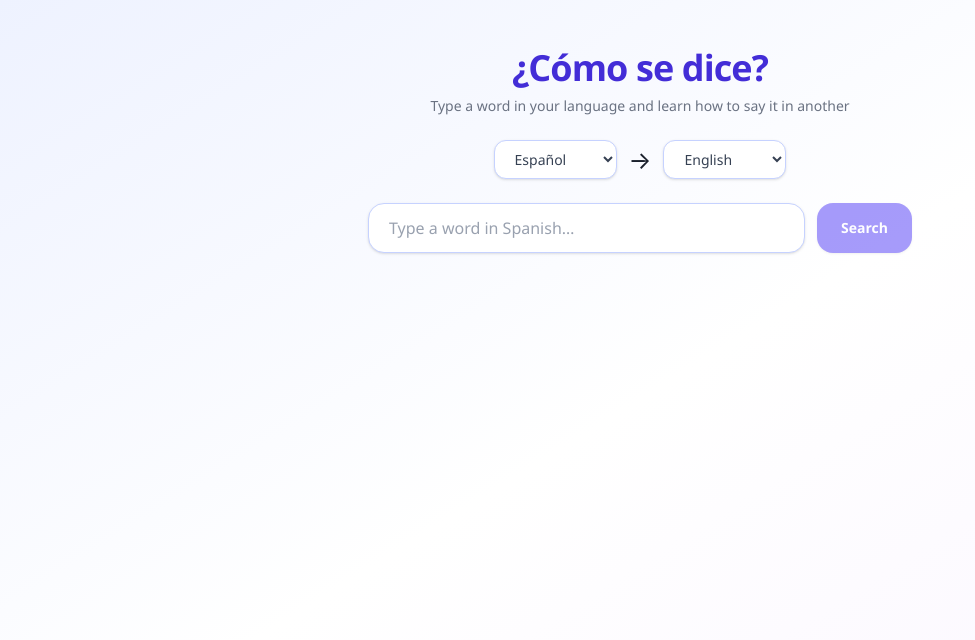
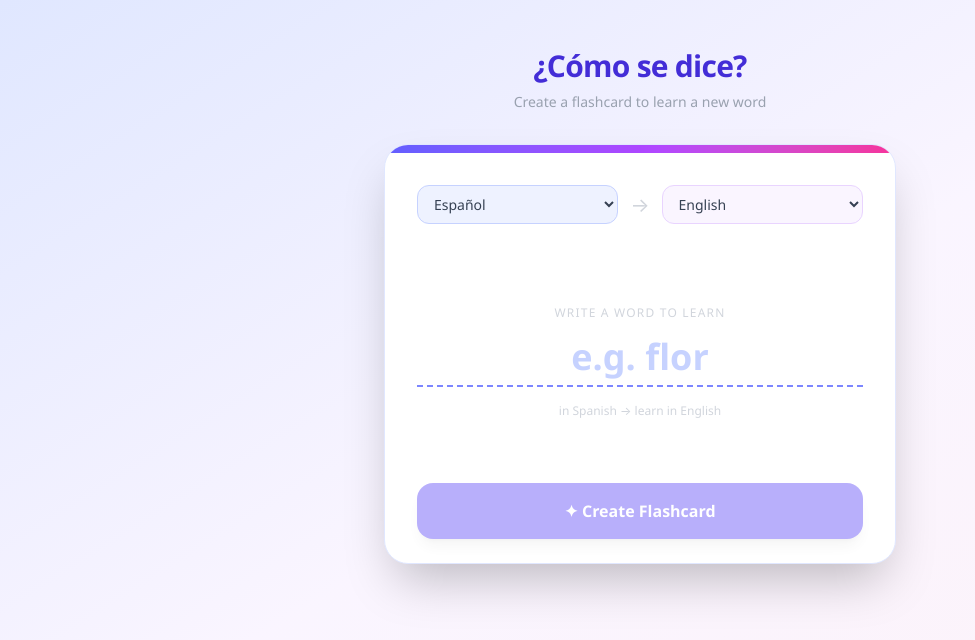
Before and after one commit to ahajessica/como-se-dice, a Next.js app: page / in a window 1280 px wide. Shown: the top 640 px of the page, without its empty margins (0-975 px from the left). Built offline with nearby package versions, Linux system fonts and the light colour scheme.

Commit message:
Redesign as interactive flipping flashcard — front has word input, back reveals translation with 3D flip animation

```diff
--- a/app/page.tsx
+++ b/app/page.tsx
@@ -1,8 +1,6 @@
 "use client";
 
-import { useState } from "react";
-import SearchBar from "@/components/SearchBar";
-import Flashcard from "@/components/Flashcard";
+import { useState, FormEvent } from "react";
 import WordDetails from "@/components/WordDetails";
 
 export type WordData = {
@@ -33,15 +31,18 @@ const LANGUAGES = [
 export default function Home() {
   const [fromLang, setFromLang] = useState("Spanish");
   const [toLang, setToLang] = useState("English");
+  const [word, setWord] = useState("");
   const [wordData, setWordData] = useState<WordData | null>(null);
   const [loading, setLoading] = useState(false);
   const [error, setError] = useState<string | null>(null);
+  const [flipped, setFlipped] = useState(false);
 
-  const handleSearch = async (word: string) => {
-    if (!word.trim()) return;
+  const handleSubmit = async (e: FormEvent) => {
+    e.preventDefault();
+    if (!word.trim() || loading) return;
     setLoading(true);
     setError(null);
-    setWordData(null);
+    setFlipped(false);
 
     try {
       const res = await fetch("/api/translate", {
@@ -52,6 +53,7 @@ export default function Home() {
       const data = await res.json();
       if (!res.ok || data.error) throw new Error(data.error ?? `Server error ${res.status}`);
       setWordData(data);
+      setTimeout(() => setFlipped(true), 100);
     } catch (e) {
       setError(e instanceof Error ? e.message : "Something went wrong");
     } finally {
@@ -59,36 +61,54 @@ export default function Home() {
     }
   };
 
+  const handleReset = () => {
+    setFlipped(false);
+    setTimeout(() => {
+      setWordData(null);
+      setWord("");
+      setError(null);
+    }, 400);
+  };
+
   return (
-    <main className="min-h-screen bg-gradient-to-br from-indigo-50 via-white to-purple-50">
-      {/* Header */}
-      <header className="pt-12 pb-6 text-center px-4">
-        <h1 className="text-4xl font-bold tracking-tight text-indigo-700">
-          ¿Cómo se dice?
-        </h1>
-        <p className="mt-2 text-gray-500 text-sm">
-          Type a word in your language and learn how to say it in another
-        </p>
-      </header>
+    <main className="min-h-screen bg-gradient-to-br from-indigo-100 via-purple-50 to-pink-50 flex flex-col items-center px-4 py-12">
+      {/* Title */}
+      <h1 className="text-3xl font-bold text-indigo-700 mb-2 tracking-tight">¿Cómo se dice?</h1>
+      <p className="text-gray-400 text-sm mb-8">Create a flashcard to learn a new word</p>
 
-      {/* Language selector */}
-      <div className="flex items-center justify-center gap-3 px-4 mb-6 flex-wrap">
+      {/* Flip card */}
+      <div className="w-full max-w-lg" style={{ perspective: "1200px" }}>
+        <div
+          className="relative w-full transition-transform duration-700 ease-in-out"
+          style={{
+            transformStyle: "preserve-3d",
+            transform: flipped ? "rotateY(180deg)" : "rotateY(0deg)",
+            minHeight: "420px",
+          }}
+        >
+          {/* FRONT — blank card / input */}
+          <div
+            className="absolute inset-0 rounded-3xl bg-white shadow-2xl border border-indigo-100 overflow-hidden"
+            style={{ backfaceVisibility: "hidden" }}
+          >
+            <div className="h-2 bg-gradient-to-r from-indigo-500 via-purple-500 to-pink-500" />
+            <div className="p-8 flex flex-col h-full">
+              {/* Language selectors */}
+              <div className="flex items-center gap-3 mb-8 flex-wrap">
                 <select
                   value={fromLang}
                   onChange={(e) => setFromLang(e.target.value)}
-          className="rounded-xl border border-indigo-200 bg-white px-4 py-2 text-sm font-medium text-gray-700 shadow-sm focus:outline-none focus:ring-2 focus:ring-indigo-400"
+                  className="flex-1 rounded-xl border border-indigo-200 bg-indigo-50 px-3 py-2 text-sm font-medium text-gray-700 focus:outline-none focus:ring-2 focus:ring-indigo-400"
                 >
                   {LANGUAGES.map((l) => (
                     <option key={l.code} value={l.code}>{l.label}</option>
                   ))}
                 </select>
-
-        <span className="text-2xl select-none">→</span>
-
+                <span className="text-xl text-gray-300 select-none">→</span>
                 <select
                   value={toLang}
                   onChange={(e) => setToLang(e.target.value)}
-          className="rounded-xl border border-indigo-200 bg-white px-4 py-2 text-sm font-medium text-gray-700 shadow-sm focus:outline-none focus:ring-2 focus:ring-indigo-400"
+                  className="flex-1 rounded-xl border border-purple-200 bg-purple-50 px-3 py-2 text-sm font-medium text-gray-700 focus:outline-none focus:ring-2 focus:ring-purple-400"
                 >
                   {LANGUAGES.map((l) => (
                     <option key={l.code} value={l.code}>{l.label}</option>
@@ -96,24 +116,132 @@ export default function Home() {
                 </select>
               </div>
 
-      {/* Search */}
-      <div className="max-w-xl mx-auto px-4 mb-10">
-        <SearchBar onSearch={handleSearch} loading={loading} placeholder={`Type a word in ${fromLang}…`} />
+              {/* Card writing area */}
+              <form onSubmit={handleSubmit} className="flex flex-col flex-1 gap-4">
+                <div className="flex-1 flex flex-col items-center justify-center gap-4">
+                  <p className="text-xs uppercase tracking-widest text-gray-300">Write a word to learn</p>
+                  <input
+                    type="text"
+                    value={word}
+                    onChange={(e) => setWord(e.target.value)}
+                    placeholder={`e.g. flor`}
+                    disabled={loading}
+                    autoFocus
+                    className="w-full text-center text-4xl font-bold text-indigo-700 placeholder:text-indigo-200 bg-transparent border-b-2 border-dashed border-indigo-200 focus:border-indigo-400 focus:outline-none pb-2 transition-colors"
+                  />
+                  <p className="text-xs text-gray-300">in {fromLang} → learn in {toLang}</p>
                 </div>
 
-      {/* Error */}
                 {error && (
-        <div className="max-w-xl mx-auto px-4 mb-6">
-          <div className="bg-red-50 border border-red-200 text-red-700 rounded-xl p-4 text-sm">
-            {error}
+                  <p className="text-red-400 text-xs text-center">{error}</p>
+                )}
+
+                <button
+                  type="submit"
+                  disabled={loading || !word.trim()}
+                  className="w-full rounded-2xl bg-indigo-600 py-4 text-white font-semibold text-base shadow-lg hover:bg-indigo-700 transition disabled:opacity-40 disabled:cursor-not-allowed flex items-center justify-center gap-2"
+                >
+                  {loading ? (
+                    <>
+                      <svg className="h-4 w-4 animate-spin" viewBox="0 0 24 24" fill="none">
+                        <circle className="opacity-25" cx="12" cy="12" r="10" stroke="currentColor" strokeWidth="4" />
+                        <path className="opacity-75" fill="currentColor" d="M4 12a8 8 0 018-8v8H4z" />
+                      </svg>
+                      Creating your flashcard…
+                    </>
+                  ) : (
+                    <>✦ Create Flashcard</>
+                  )}
+                </button>
+              </form>
             </div>
           </div>
+
+          {/* BACK — filled card */}
+          <div
+            className="absolute inset-0 rounded-3xl bg-white shadow-2xl border border-indigo-100 overflow-hidden"
+            style={{ backfaceVisibility: "hidden", transform: "rotateY(180deg)" }}
+          >
+            <div className="h-2 bg-gradient-to-r from-pink-500 via-purple-500 to-indigo-500" />
+            {wordData && (
+              <div className="p-8 flex flex-col gap-5 h-full overflow-y-auto">
+                {/* Labels */}
+                <div className="flex justify-between text-xs font-semibold uppercase tracking-widest">
+                  <span className="text-indigo-300">{fromLang}</span>
+                  <span className="text-purple-300">{toLang}</span>
+                </div>
+
+                {/* Word pair */}
+                <div className="flex items-center justify-between gap-4">
+                  <p className="text-xl font-bold text-gray-300">{wordData.originalWord}</p>
+                  <span className="text-gray-200 text-2xl">→</span>
+                  <div className="text-right">
+                    <p className="text-5xl font-extrabold text-indigo-700 leading-tight">{wordData.translatedWord}</p>
+                    <p className="text-sm text-purple-400 italic mt-1">{wordData.partOfSpeech}</p>
+                  </div>
+                </div>
+
+                <div className="border-t border-dashed border-gray-100" />
+
+                {/* Phoneme tiles */}
+                <div className="text-center">
+                  <p className="text-xs uppercase tracking-widest text-gray-300 mb-3">Sound it out</p>
+                  <div className="flex items-center justify-center gap-2 flex-wrap mb-3">
+                    {wordData.phonemes.map((phoneme, i) => (
+                      <span key={i} className="flex items-center gap-2">
+                        <span className="inline-flex items-center justify-center rounded-2xl bg-indigo-600 px-5 py-3 text-xl font-bold text-white shadow-md min-w-[3rem]">
+                          {phoneme}
+                        </span>
+                        {i < wordData.phonemes.length - 1 && (
+                          <span className="text-indigo-300 font-bold text-lg">+</span>
                         )}
+                      </span>
+                    ))}
+                  </div>
+                  <p className="text-2xl font-bold tracking-wide text-indigo-600">
+                    {wordData.simplePronounciation}
+                  </p>
+                </div>
 
-      {/* Results */}
-      {wordData && (
-        <div className="max-w-2xl mx-auto px-4 pb-20 space-y-8">
-          <Flashcard data={wordData} fromLang={fromLang} toLang={toLang} />
+                {/* Syllables */}
+                <div className="text-center">
+                  <p className="text-xs uppercase tracking-widest text-gray-300 mb-2">Syllables</p>
+                  <div className="flex items-center justify-center gap-1 flex-wrap">
+                    {wordData.syllables.map((s, i) => (
+                      <span key={i} className="flex items-center gap-1">
+                        <span className="rounded-xl bg-indigo-50 px-4 py-2 text-lg font-bold text-indigo-700 border border-indigo-100">
+                          {s}
+                        </span>
+                        {i < wordData.syllables.length - 1 && (
+                          <span className="text-indigo-300 font-bold text-xl">·</span>
+                        )}
+                      </span>
+                    ))}
+                  </div>
+                </div>
+
+                {/* Definition */}
+                <div className="rounded-2xl bg-gradient-to-br from-indigo-50 to-purple-50 p-4">
+                  <p className="text-xs uppercase tracking-widest text-indigo-400 mb-1">Meaning</p>
+                  <p className="text-gray-700 text-sm leading-relaxed">{wordData.definition}</p>
+                </div>
+
+                {/* New card button */}
+                <button
+                  onClick={handleReset}
+                  className="mt-auto w-full rounded-2xl border-2 border-dashed border-indigo-200 py-3 text-indigo-400 text-sm font-semibold hover:border-indigo-400 hover:text-indigo-600 transition"
+                >
+                  + New flashcard
+                </button>
+              </div>
+            )}
+          </div>
+        </div>
+      </div>
+
+      {/* Word details below card */}
+      {wordData && flipped && (
+        <div className="w-full max-w-lg mt-8 pb-20 space-y-6 animate-fade-slide-up">
           <WordDetails data={wordData} fromLang={fromLang} toLang={toLang} />
         </div>
       )}
```
Lines whose indentation alone changed are shown as unchanged.
